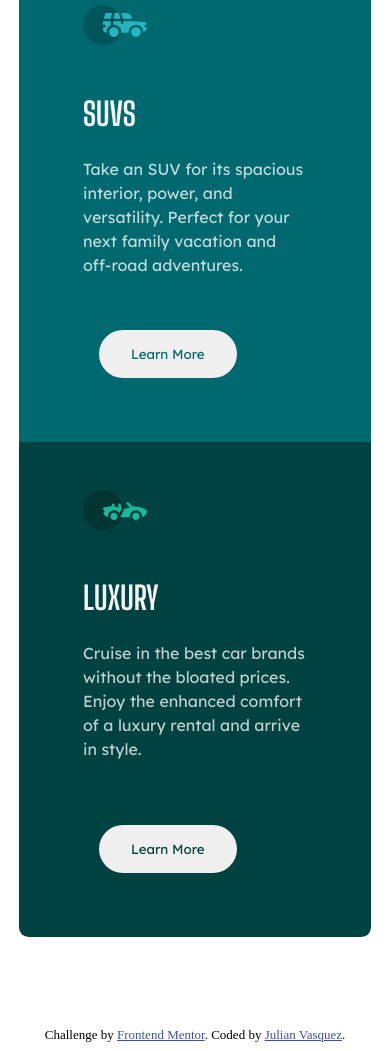
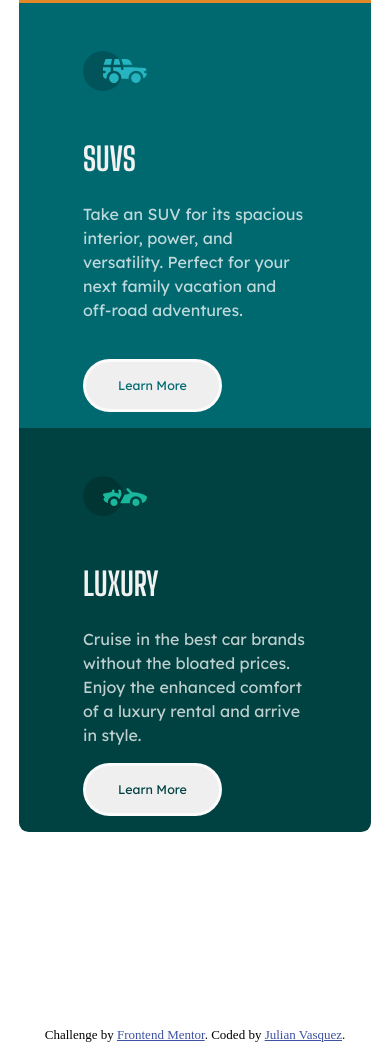
Before and after one commit to Midnightgb/3-column-preview-card-component-main, a plain HTML site: page index.html in a window 390 px wide. Shown: the part 705-1756 px from the top of the page. Drawn offline with Linux system fonts and the light colour scheme.

Commit message:
added link button

```diff
--- a/css/style.css
+++ b/css/style.css
@@ -75,13 +75,14 @@ img {
 
 button {
   font-family: "Lexend Deca", sans-serif;
-  border: none;
+  border: hsla(0, 0%, 100%, 0.75) solid .2rem;
   cursor: pointer;
   position: relative;
   overflow: hidden;
   margin: 4rem 5rem;
   padding: 1rem 2rem;
   border-radius: 3rem;
+  font-size: .780rem;
 }
 
 .🚗 button {
@@ -178,6 +179,22 @@ button:hover {
     padding: 1rem 4rem;
     margin-bottom: -1.7rem;
   }
+
+  button {
+    margin: 1rem;
+    margin-left: 4rem;
+    margin-top: 3rem;
+  }
+
+  button:hover {
+    margin: 1rem;
+    margin-left: 4rem;
+    margin-top: 3rem;
+  }
+
+  .🚐 button {
+    margin-top: 1rem;
+  }
 }
 
 @media (max-width: 1024px) {
--- a/index.html
+++ b/index.html
@@ -35,7 +35,9 @@
       <h1>LUXURY</h1>
       <p>Cruise in the best car brands without the bloated prices. Enjoy the enhanced comfort of a luxury
         rental and arrive in style.</p>
-      <button class="💬">Learn More</button>
+      <form action="https://www.youtube.com/">
+        <button type="submit" class="💬">Learn More</button>
+      </form>
     </div>
   </main>
   <!--attribution-->
```
